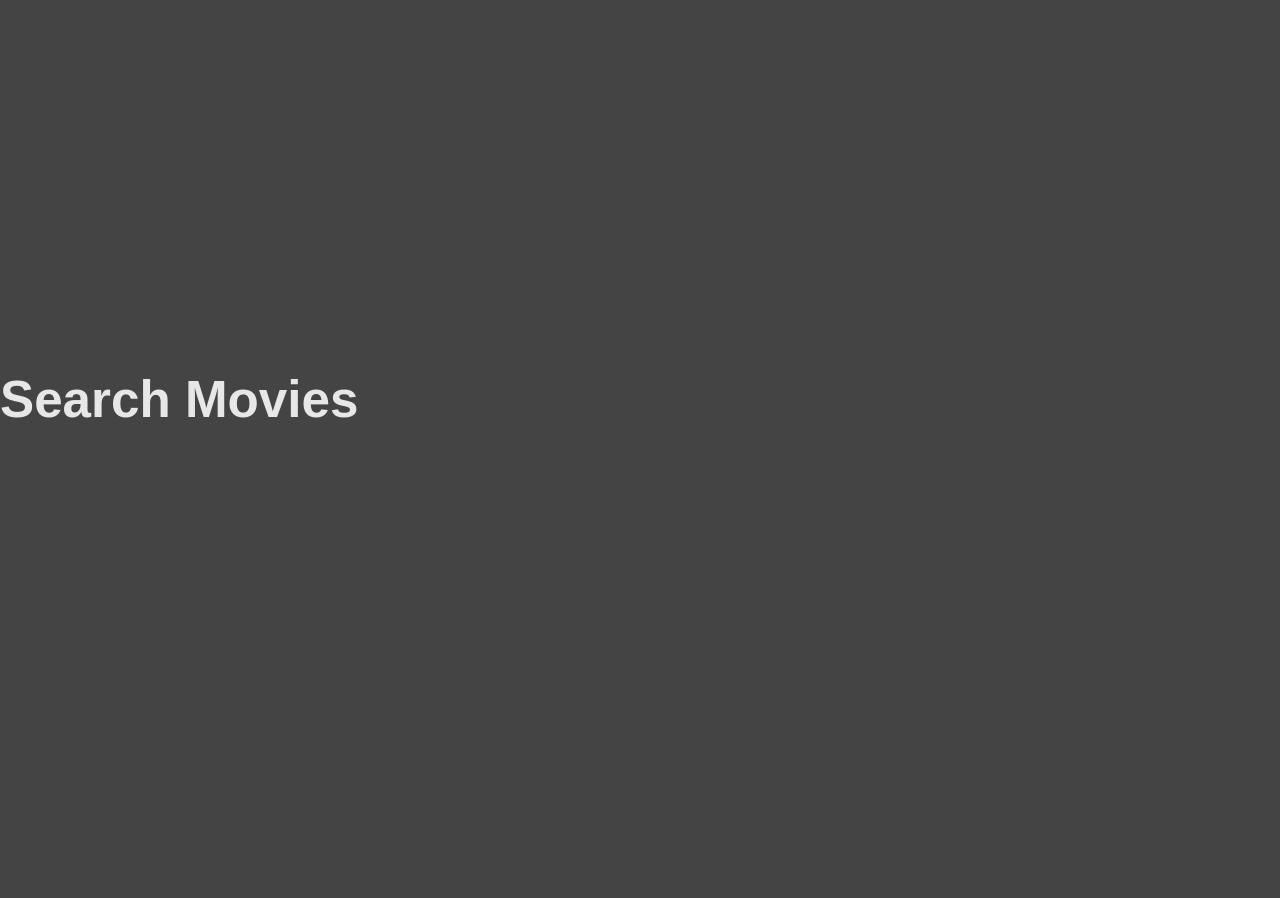
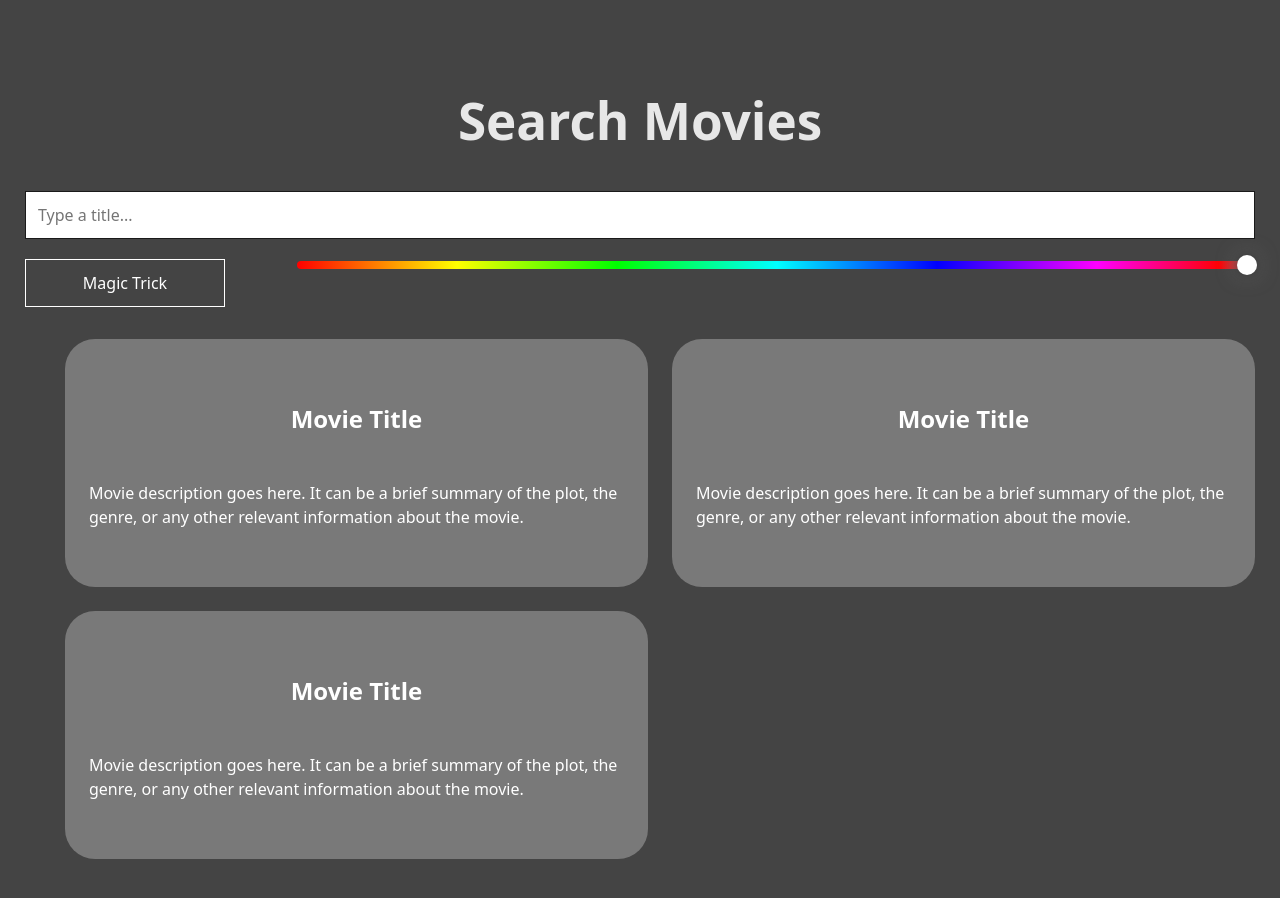
Before and after one commit to aaravgoel2209/ml-multi-model-movie-recommender, a React (Vite) app in the folder frontend/: page / in a window 1280 px wide. Shown: the top 898 px of the page. Before the commit the page ends 800 px from the top, so only its background shows below. Built offline with nearby package versions, Linux system fonts and the light colour scheme.

Commit message:
Made Main page

```diff
--- a/frontend/src/App.css
+++ b/frontend/src/App.css
@@ -1,7 +1,146 @@
-section {
-  display: flex;
-  flex-direction: column;
-  align-items: center;
-  justify-content: center;
-  gap: 1rem;
+input[type="text"] {
+  display: block;
+  width: 100%;
+  box-sizing: border-box;
+
+  background-color: #fff;
+  border: 1px solid var(--dark);
+  border-radius: 0;
+
+  padding: 12px;
+  margin-bottom: 20px;
+  color:var(--dark);
+  font-family: "Noto Sans", sans-serif;
+  font-size: 16px;
+  outline: none;
 }
+
+input[type="text"]:focus {
+  border-color: color-mix(in srgb, var(--dark), black 80%);
+  box-shadow: 0 0 45px var(--light);
+  transition: 1s ease;
+}
+
+input[type="range"] {
+  -webkit-appearance: none;
+  appearance: none;
+  width: 100%;
+  height: 8px;
+  background: linear-gradient(to right,
+    hsl(0, 100%, 50%) 0%,
+    hsl(36, 100%, 50%) 10%,
+    hsl(60, 100%, 50%) 16.67%,
+    hsl(120, 100%, 50%) 33.33%,
+    hsl(180, 100%, 50%) 50%,
+    hsl(240, 100%, 50%) 66.67%,
+    hsl(300, 100%, 50%) 83.33%,
+    hsl(359, 100%, 50%) 96%,
+    hsl(359, 0%, 50%) 100%);
+  border-radius: 10px;
+  outline: none;
+  cursor: pointer;
+  transition: all 0.3s ease;
+}
+
+input[type="range"]:hover {
+  box-shadow: 0 0 10px var(--light);
+}
+
+input[type="range"]::-webkit-slider-thumb {
+  -webkit-appearance: none;
+  appearance: none;
+  width: 20px;
+  height: 20px;
+  background: #fff;
+  border-radius: 50%;
+  cursor: pointer;
+  box-shadow: 0 0 10px rgba(0, 0, 0, 0.3), 0 0 20px var(--light);
+  transition: all 0.2s ease;
+}
+
+input[type="range"]::-webkit-slider-thumb:hover {
+  transform: scale(1.2);
+  box-shadow: 0 0 15px rgba(0, 0, 0, 0.5), 0 0 30px var(--light);
+}
+
+input[type="range"]::-moz-range-thumb {
+  width: 20px;
+  height: 20px;
+  background: #fff;
+  border: none;
+  border-radius: 50%;
+  cursor: pointer;
+  box-shadow: 0 0 10px rgba(0, 0, 0, 0.3), 0 0 20px var(--light);
+  transition: all 0.2s ease;
+}
+
+input[type="range"]::-moz-range-thumb:hover {
+  transform: scale(1.2);
+  box-shadow: 0 0 15px rgba(0, 0, 0, 0.5), 0 0 30px var(--light);
+}
+
+#search {
+  width: 100%;
+  text-align: center;
+}
+
+#search div {
+  display: grid;
+  grid-template-columns: 200px 1fr;
+  gap: 70px;
+}
+
+#search button {
+  width: 100%;
+  background-color: transparent;
+  color: #fff;
+  border: 0.5px solid white;
+  border-radius: 0;
+  padding: 12px;
+  font-size: 16px;
+  font-family: "Noto Sans", sans-serif;
+  cursor: pointer;
+}
+
+#search button:hover {
+  background: linear-gradient(90deg, #a82929 0%, #a89b29 20%, #29a83c 40%, #298aa8 60%, #8d29a8 80%, #a82929 100%);
+  background-size: 200% 100%;
+  animation: multicolorShift 3s linear infinite;
+  transition: 2s linear;
+  text-shadow: 0 0 10px #fff, 0 0 20px #a82929, 0 0 30px #29a83c;
+  box-shadow: 0 0 15px #a82929, 0 0 25px #298aa8, inset 0 0 15px rgba(255, 255, 255, 0.3);
+  outline: 3px solid white;
+  animation: multicolorShift 3s linear infinite, outlineGlow 2s infinite;
+}
+
+#search button:focus {
+  background: linear-gradient(90deg, #a82929 0%, #a89b29 20%, #29a83c 40%, #298aa8 60%, #8d29a8 80%, #a82929 100%);
+  background-size: 200% 100%;
+  animation: multicolorShift 3s linear infinite;
+  transition: 2s linear;
+  text-shadow: 0 0 10px #fff, 0 0 20px #a82929, 0 0 30px #29a83c;
+  box-shadow: 0 0 15px #a82929, 0 0 25px #298aa8, inset 0 0 15px rgba(255, 255, 255, 0.3);
+  cursor:wait;
+  animation: multicolorShift 3s linear infinite, outlineGlow 2s infinite;
+}
+
+@keyframes multicolorShift {
+  0% {
+    background-position: 0% center;
+  }
+  100% {
+    background-position: 200% center;
+  }
+}
+
+@keyframes outlineGlow {
+  0%, 100% {
+    outline-width: 1px;
+    outline-offset: 0px;
+    box-shadow: 0 0 15px #a82929, 0 0 25px #298aa8, inset 0 0 15px rgba(255, 255, 255, 0.3), 0 0 8px rgba(255, 255, 255, 0.5);
+  }
+
+  50% {
+    box-shadow: 0 0 20px #a82929, 0 0 30px #298aa8, inset 0 0 15px rgba(255, 255, 255, 0.3), 0 0 15px rgba(255, 255, 255, 0.8);
+  }
+}
--- a/frontend/src/App.tsx
+++ b/frontend/src/App.tsx
@@ -1,15 +1,44 @@
+import { useState, useEffect } from 'react';
 import './App.css'
 
 function App() {
+  const [colorValue, setColorValue] = useState(360);
+  const saturation = colorValue === 360 ? 0 : 50;
+
+  useEffect(() => {
+    document.documentElement.style.setProperty('--color_value', colorValue.toString());
+    document.documentElement.style.setProperty('--saturation_level', `${saturation}%`);
+  }, [colorValue, saturation]);
 
   return (
-    <>
+    <div>
       <section>
+        <div id="search">
+          <h1>Search Movies</h1>
+          <input type="text" placeholder="Type a title..." />
+          <div>
+            <button>Magic Trick</button>
+            <input type="range" min="0" max="360" value={colorValue} onChange={(e) => setColorValue(parseInt(e.target.value))}/>
+          </div>
+        </div>
         <div>
-          <h1>Search Movies</h1>
+          <ul className='cards'>
+            <li className='card'>
+              <h2>Movie Title</h2>
+              <p>Movie description goes here. It can be a brief summary of the plot, the genre, or any other relevant information about the movie.</p>
+            </li>
+            <li className='card'>
+              <h2>Movie Title</h2>
+              <p>Movie description goes here. It can be a brief summary of the plot, the genre, or any other relevant information about the movie.</p>
+            </li>
+            <li className='card'>
+              <h2>Movie Title</h2>
+              <p>Movie description goes here. It can be a brief summary of the plot, the genre, or any other relevant information about the movie.</p>
+            </li>
+          </ul>
         </div>
       </section>
-    </>
+    </div>
   )
 }
 
--- a/frontend/src/index.css
+++ b/frontend/src/index.css
@@ -1,11 +1,18 @@
 :root {
-  font-family: "Work Sans", sans-serif;
+  --saturation_level: 0%;
+  --color_value: 359;
+  --color: hsl(var(--color_value), var(--saturation_level), 26.67%);
+  --light: hsl(var(--color_value), var(--saturation_level), 40.39%);
+  --dark: hsl(var(--color_value), var(--saturation_level), 10.2%);
+
+
+  font-family: "Noto Sans", sans-serif;
   font-optical-sizing: auto;
   font-style: normal;
   line-height: 1.5;
   color-scheme: light dark;
   color: rgba(255, 255, 255, 0.87);
-  background-color: #444444;
+  background-color: var(--color);
 
   font-synthesis: none;
   text-rendering: optimizeLegibility;
@@ -26,8 +33,10 @@
   margin: 0;
   display: flex;
   place-items: center;
+  justify-content: center;
   min-width: 320px;
   min-height: 100vh;
+  overflow-x: hidden;
 }
 
 h1 {
@@ -49,7 +58,33 @@
 button:hover {
   border-color: #646cff;
 }
-button:focus,
-button:focus-visible {
-  outline: 4px auto -webkit-focus-ring-color;
+
+section {
+  display: flex;
+  flex-direction: column;
+  align-items: center;
+  justify-content: center;
+  gap: 1rem;
+  padding: 50px 25px;
 }
+
+.cards {
+  display: grid;
+  gap: 1.5rem;
+  grid-template-columns: repeat(2, 1fr);
+}
+
+.card {
+  display: flex;
+  flex-direction: column;
+  align-items: center;
+  justify-content: center;
+  max-width: 600px;
+  min-height: 200px;
+  gap: 0.5rem;
+  padding: 1.5rem;
+  border-radius: 30px;
+  background-color: color-mix(in srgb, var(--light), white 12%);
+  color: #fff;
+  text-align: left;
+}
```
